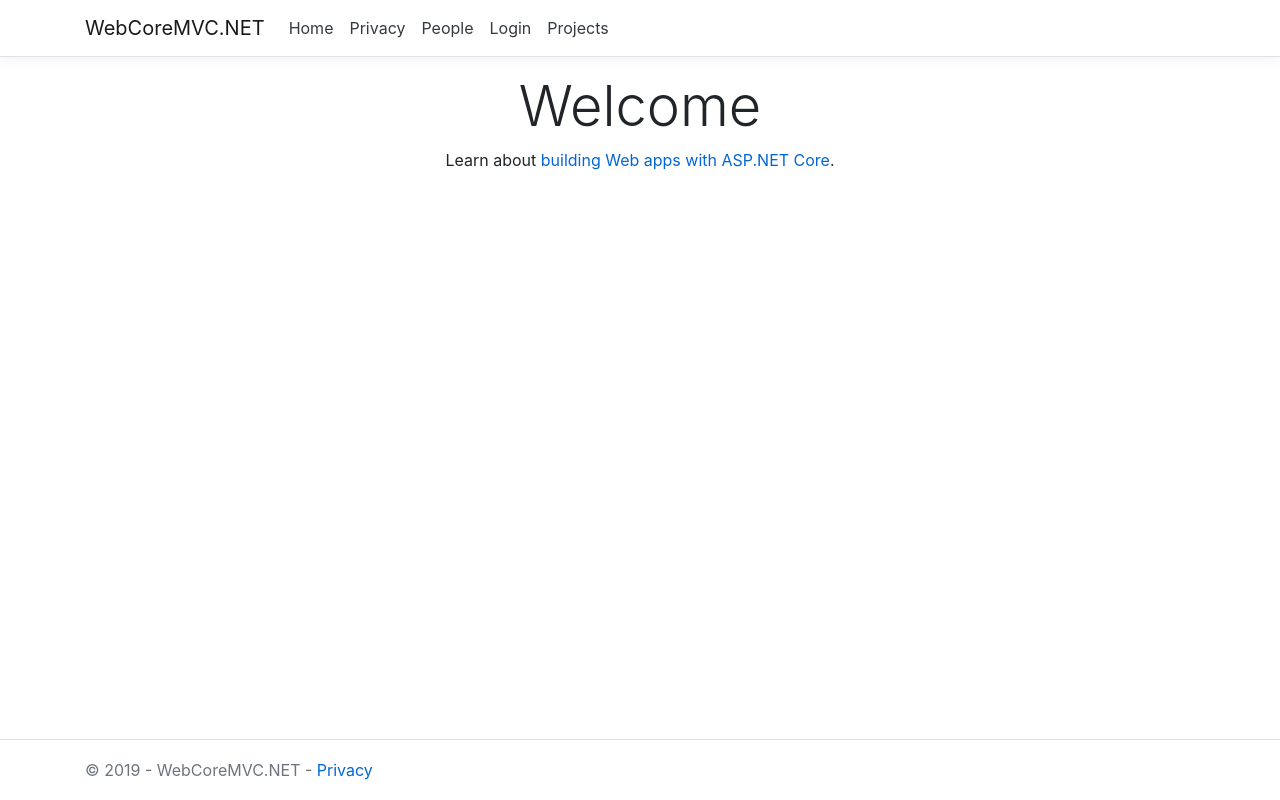
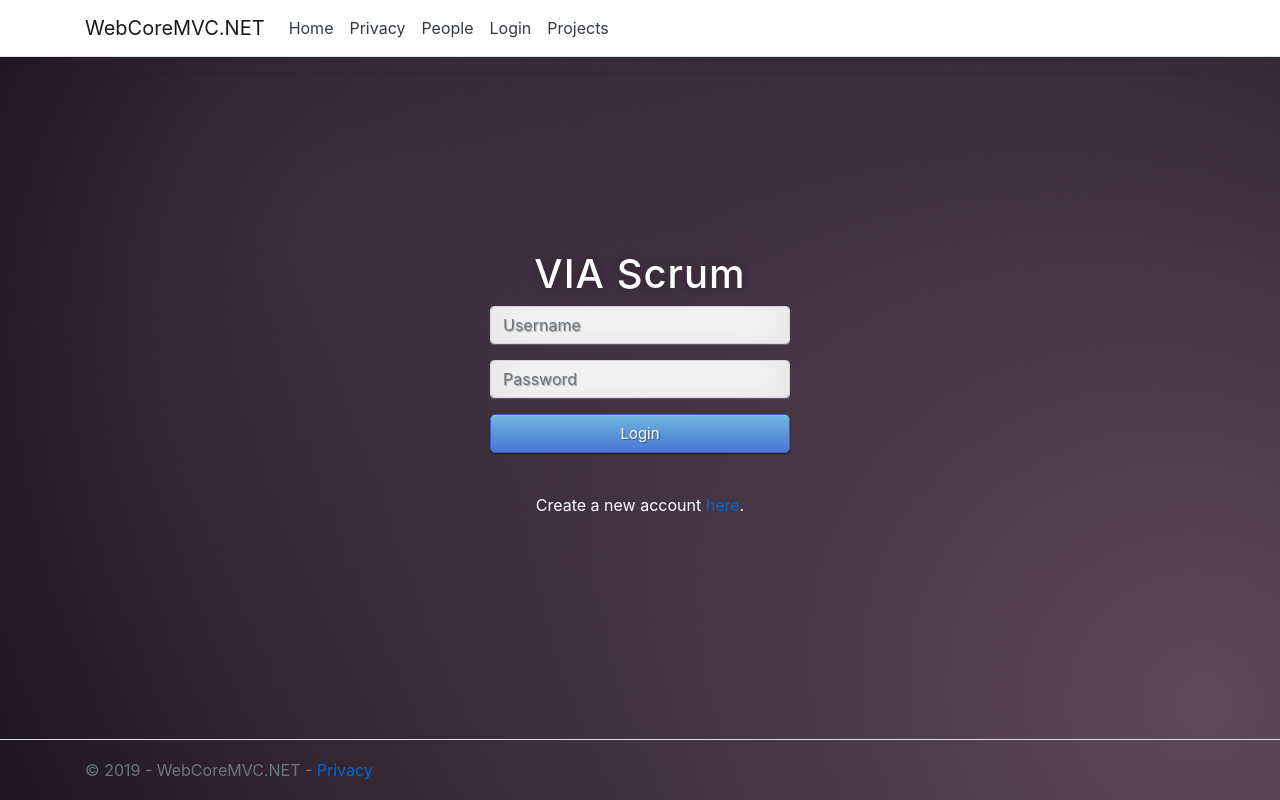
Before and after one commit to Prebiusta/Semester_Project_3, an ASP.NET Core app: page / in a window 1280 px wide. Run offline with ASP.NET Core 8, Linux system fonts and the light colour scheme.

Commit message:
login design

```diff
--- a/SEP3_Client/WebCoreMVC.NET/Controllers/CustomController.cs
+++ b/SEP3_Client/WebCoreMVC.NET/Controllers/CustomController.cs
@@ -12,7 +12,7 @@ namespace WebCoreMVC.NET.Controllers {
     public class CustomController : Controller {
         //All controllers are reusing the same http client and server ip so there is no need to create them multiple times
         protected readonly HttpClient client = new HttpClient();
-        protected readonly string serverUrl = "http://" +"10.152.204.101"+ ":8080/";
+        protected readonly string serverUrl = "http://" +"localhost"+ ":8080/";
 
         public async Task<HttpResponseMessage> PostData(Object data, string PostWhere)
         {
--- a/SEP3_Client/WebCoreMVC.NET/Startup.cs
+++ b/SEP3_Client/WebCoreMVC.NET/Startup.cs
@@ -48,7 +48,7 @@ namespace WebCoreMVC.NET {
             {
                 endpoints.MapControllerRoute(
                     name: "default",
-                    pattern: "{controller=Home}/{action=Index}/{id?}");
+                    pattern: "{controller=Login}/{action=Index}/{id?}");
             });
         }
     }
--- a/SEP3_Client/WebCoreMVC.NET/Views/Login/Index.cshtml
+++ b/SEP3_Client/WebCoreMVC.NET/Views/Login/Index.cshtml
@@ -3,31 +3,34 @@
     ViewData["Title"] = "Login";
 }
 
+    <head>
+        <meta charset="utf-8">
+             <title>Login</title>
+            <link href="css/cssLogin.css" media="screen and (max-width: 2800px)" type="text/css" rel="stylesheet" />
+        </head>
         <div class="text-center">
-        <h1 class="display-4">Welcome to login</h1>
             <hr />
             <div class="row">
                 <div class="col-md-3">
                 </div>
-            <div class="col-md-6">
+                <div class=" login">
+                        <h1>VIA Scrum</h1>
                     <form asp-action="Authorization">
                         <div asp-validation-summary="ModelOnly" class="text-danger"></div>
                             <div class="form-group">
-                        <label class="control-label">Username</label>
-                        <input asp-for="username" class="form-control" />
+                                <input asp-for="username" class="form-control" placeholder="Username" required="required" />
                                 <span asp-validation-for="username" class="text-danger"></span>
                             </div>
                             <div class="form-group">
-                        <label class="control-label">Password</label>
-                        <input asp-for="password" class="form-control" />
+                                <input asp-for="password" class="form-control" placeholder="Password" required="required" />
                                 <span asp-validation-for="password" class="text-danger"></span>
                             </div>
                             <div class="form-group">
-                        <input type="submit" value="Login" class="btn btn-primary" />
+                                <input type="submit" value="Login" class="btn btn-primary btn-block btn-large" />
                             </div>
                     </form>
-                <br />
-                <p>If you don't have an account please create one <a asp-controller="Login" asp-action="Register">here</a>.</p>
+                    <br/>
+                    <p align="center" class="registerLabel">Create a new account <a asp-controller="Login" asp-action="Register">here</a>.</p>
                 </div>
                 <div class="col-md-3">
                 </div>
--- a/SEP3_Client/WebCoreMVC.NET/Views/Register/Index.cshtml
+++ b/SEP3_Client/WebCoreMVC.NET/Views/Register/Index.cshtml
@@ -1,7 +1,7 @@
 @model WebCoreMVC.NET.Models.ValidatedUser
 
 @{
-    ViewData["Title"] = "Index2";
+    ViewData["Title"]="Index2";
 }
 
 <h1>Index2</h1>
@@ -39,7 +39,9 @@
             </div>
             <div class="form-group">
                 <label class="control-label">Date picker has to be implemented for now we are sending todays date</label>
-                <input asp-for="birthday" class="form-control" type="hidden" value="@Convert.ToDateTime(DateTime.Today.ToString("d")).ToString("yyyy-MM-dd")" />
+                <input asp-for="birthday" class="form-control" class="datefield" data-val="true" data-val-required="Date is required"
+                       id="ReleaseDate" name="ReleaseDate" type="text" value="@Convert.ToDateTime(DateTime.Today.ToString("d")).ToString("yyyy-MM-dd")" />
+                @* <input asp-for="birthday" class="form-control" type="hidden" value="@Convert.ToDateTime(DateTime.Today.ToString("d")).ToString("yyyy-MM-dd")" /> *@
                 <span asp-validation-for="birthday" class="text-danger"></span>
             </div>
             <input asp-for="dateJoined" type="hidden" class="form-control" value="@Convert.ToDateTime(DateTime.Today.ToString("d")).ToString("yyyy-MM-dd")" />
--- /dev/null
+++ b/SEP3_Client/WebCoreMVC.NET/wwwroot/css/cssLogin.css
@@ -0,0 +1,166 @@
+@import url(https://fonts.googleapis.com/css?family=Open+Sans);
+
+.btn {
+    display: inline-block;
+    *display: inline;
+    *zoom: 1;
+    padding: 4px 10px 4px;
+    margin-bottom: 0;
+    font-size: 13px;
+    line-height: 18px;
+    color: #333333;
+    text-align: center;
+    text-shadow: 0 1px 1px rgba(255, 255, 255, 0.75);
+    vertical-align: middle;
+    background-color: #f5f5f5;
+    background-image: -moz-linear-gradient(top, #ffffff, #e6e6e6);
+    background-image: -ms-linear-gradient(top, #ffffff, #e6e6e6);
+    background-image: -webkit-gradient(linear, 0 0, 0 100%, from(#ffffff), to(#e6e6e6));
+    background-image: -webkit-linear-gradient(top, #ffffff, #e6e6e6);
+    background-image: -o-linear-gradient(top, #ffffff, #e6e6e6);
+    background-image: linear-gradient(top, #ffffff, #e6e6e6);
+    background-repeat: repeat-x;
+    filter: progid:dximagetransform.microsoft.gradient(startColorstr=#ffffff, endColorstr=#e6e6e6, GradientType=0);
+    border-color: #e6e6e6 #e6e6e6 #e6e6e6;
+    border-color: rgba(0, 0, 0, 0.1) rgba(0, 0, 0, 0.1) rgba(0, 0, 0, 0.25);
+    border: 1px solid #e6e6e6;
+    -webkit-border-radius: 4px;
+    -moz-border-radius: 4px;
+    border-radius: 4px;
+    -webkit-box-shadow: inset 0 1px 0 rgba(255, 255, 255, 0.2), 0 1px 2px rgba(0, 0, 0, 0.05);
+    -moz-box-shadow: inset 0 1px 0 rgba(255, 255, 255, 0.2), 0 1px 2px rgba(0, 0, 0, 0.05);
+    box-shadow: inset 0 1px 0 rgba(255, 255, 255, 0.2), 0 1px 2px rgba(0, 0, 0, 0.05);
+    cursor: pointer;
+    *margin-left: .3em;
+}
+
+.registerLabel {
+    color: white;
+}
+
+    .btn:hover,
+    .btn:active,
+    .btn.active,
+    .btn.disabled,
+    .btn[disabled] {
+        background-color: #e6e6e6;
+    }
+
+.btn-large {
+    padding: 9px 14px;
+    font-size: 15px;
+    line-height: normal;
+    -webkit-border-radius: 5px;
+    -moz-border-radius: 5px;
+    border-radius: 5px;
+}
+
+.btn:hover {
+    color: #333333;
+    text-decoration: none;
+    background-color: #e6e6e6;
+    background-position: 0 -15px;
+    -webkit-transition: background-position 0.1s linear;
+    -moz-transition: background-position 0.1s linear;
+    -ms-transition: background-position 0.1s linear;
+    -o-transition: background-position 0.1s linear;
+    transition: background-position 0.1s linear;
+}
+
+.btn-primary,
+.btn-primary:hover {
+    text-shadow: 0 -1px 0 rgba(0, 0, 0, 0.25);
+    color: #ffffff;
+}
+
+    .btn-primary.active {
+        color: rgba(255, 255, 255, 0.75);
+    }
+
+.btn-primary {
+    background-color: #4a77d4;
+    background-image: -moz-linear-gradient(top, #6eb6de, #4a77d4);
+    background-image: -ms-linear-gradient(top, #6eb6de, #4a77d4);
+    background-image: -webkit-gradient(linear, 0 0, 0 100%, from(#6eb6de), to(#4a77d4));
+    background-image: -webkit-linear-gradient(top, #6eb6de, #4a77d4);
+    background-image: -o-linear-gradient(top, #6eb6de, #4a77d4);
+    background-image: linear-gradient(top, #6eb6de, #4a77d4);
+    background-repeat: repeat-x;
+    filter: progid:dximagetransform.microsoft.gradient(startColorstr=#6eb6de, endColorstr=#4a77d4, GradientType=0);
+    border: 1px solid #3762bc;
+    text-shadow: 1px 1px 1px rgba(0, 0, 0, 0.4);
+    box-shadow: inset 0 1px 0 rgba(255, 255, 255, 0.2), 0 1px 2px rgba(0, 0, 0, 0.5);
+}
+
+    .btn-primary:hover,
+    .btn-primary:active,
+    .btn-primary.active,
+    .btn-primary.disabled,
+    .btn-primary[disabled] {
+        filter: none;
+        background-color: #4a77d4;
+    }
+
+.btn-block {
+    width: 100%;
+    display: block;
+}
+
+* {
+    -webkit-box-sizing: border-box;
+    -moz-box-sizing: border-box;
+    -ms-box-sizing: border-box;
+    -o-box-sizing: border-box;
+    box-sizing: border-box;
+}
+
+html {
+    width: 100%;
+    height: 100%;
+    overflow: hidden;
+}
+
+body {
+    height: 100vh;
+    background: radial-gradient(circle at 94.02% 88.03%, #60495A, transparent 100%), radial-gradient(circle at 25.99% 27.79%, #2F2235, transparent 100%), radial-gradient(circle at 50% 50%, #000000, #000000 100%);
+}
+
+.login {
+    position: absolute;
+    top: 50%;
+    left: 50%;
+    margin: -150px 0 0 -150px;
+    width: 300px;
+    height: 300px;
+}
+
+    .login h1 {
+        color: #fff;
+        text-shadow: 0 0 10px rgba(0, 0, 0, 0.3);
+        letter-spacing: 1px;
+        text-align: center;
+    }
+
+input {
+    width: 100%;
+    margin-bottom: 10px;
+    background: rgba(0, 0, 0, 0.3);
+    border: none;
+    outline: none;
+    padding: 10px;
+    font-size: 13px;
+    color: #fff;
+    text-shadow: 1px 1px 1px rgba(0, 0, 0, 0.3);
+    border: 1px solid rgba(0, 0, 0, 0.3);
+    border-radius: 4px;
+    box-shadow: inset 0 -5px 45px rgba(100, 100, 100, 0.2), 0 1px 1px rgba(255, 255, 255, 0.2);
+    -webkit-transition: box-shadow .5s ease;
+    -moz-transition: box-shadow .5s ease;
+    -o-transition: box-shadow .5s ease;
+    -ms-transition: box-shadow .5s ease;
+    transition: box-shadow .5s ease;
+}
+
+    input:focus {
+        box-shadow: inset 0 -5px 45px rgba(100, 100, 100, 0.4), 0 1px 1px rgba(255, 255, 255, 0.2);
+    }
```
Also changed, not shown: SEP3_Client/WebCoreMVC.NET/wwwroot/css/sidebar.css (deleted, +0 -133 lines), SEP3_Client/WebCoreMVC.NET/wwwroot/js/DatePickerReady.js (added, +7 -0 lines), SEP3_Client/WebCoreMVC.NET/WebCoreMVC.NET.csproj. Lines whose indentation alone changed are shown as unchanged.
